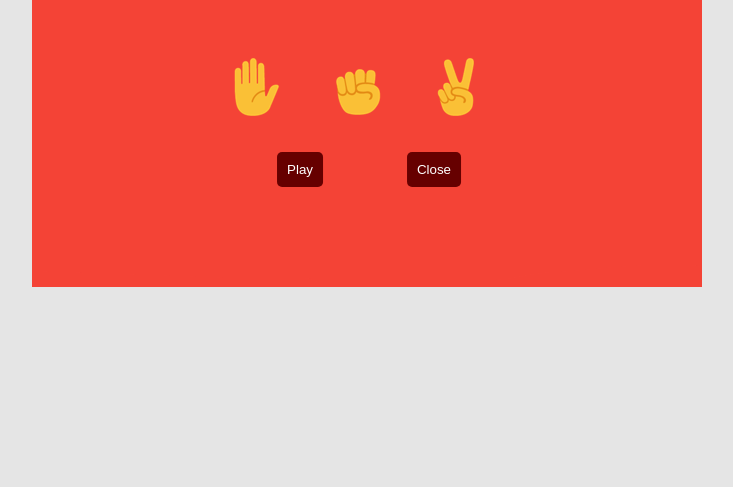
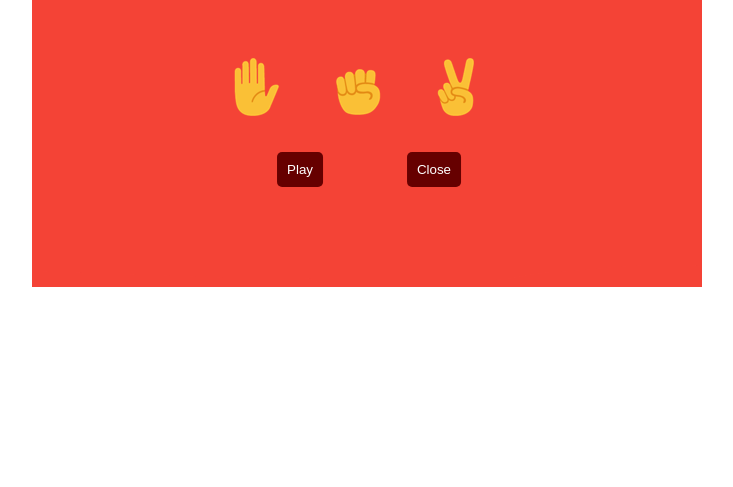
Before and after one commit to Blady11/blady11.github.io, a plain HTML site: page PRSGame/index.html in a window 1280 px wide. Shown: the part 313-800 px from the top of the page, without its empty margins (273-1006 px from the left). Drawn offline with nearby package versions, Linux system fonts and the light colour scheme; a web font is replaced by a local one.

Commit message:
Update style.css

```diff
--- a/PRSGame/css/style.css
+++ b/PRSGame/css/style.css
@@ -17,7 +17,6 @@ body {
     left: 0;
     height:100%;
     width:100%;
-    background-color: rgba(0,0,0,0.1);
     justify-content: center;
     align-items: center;
     display: flex;
```
